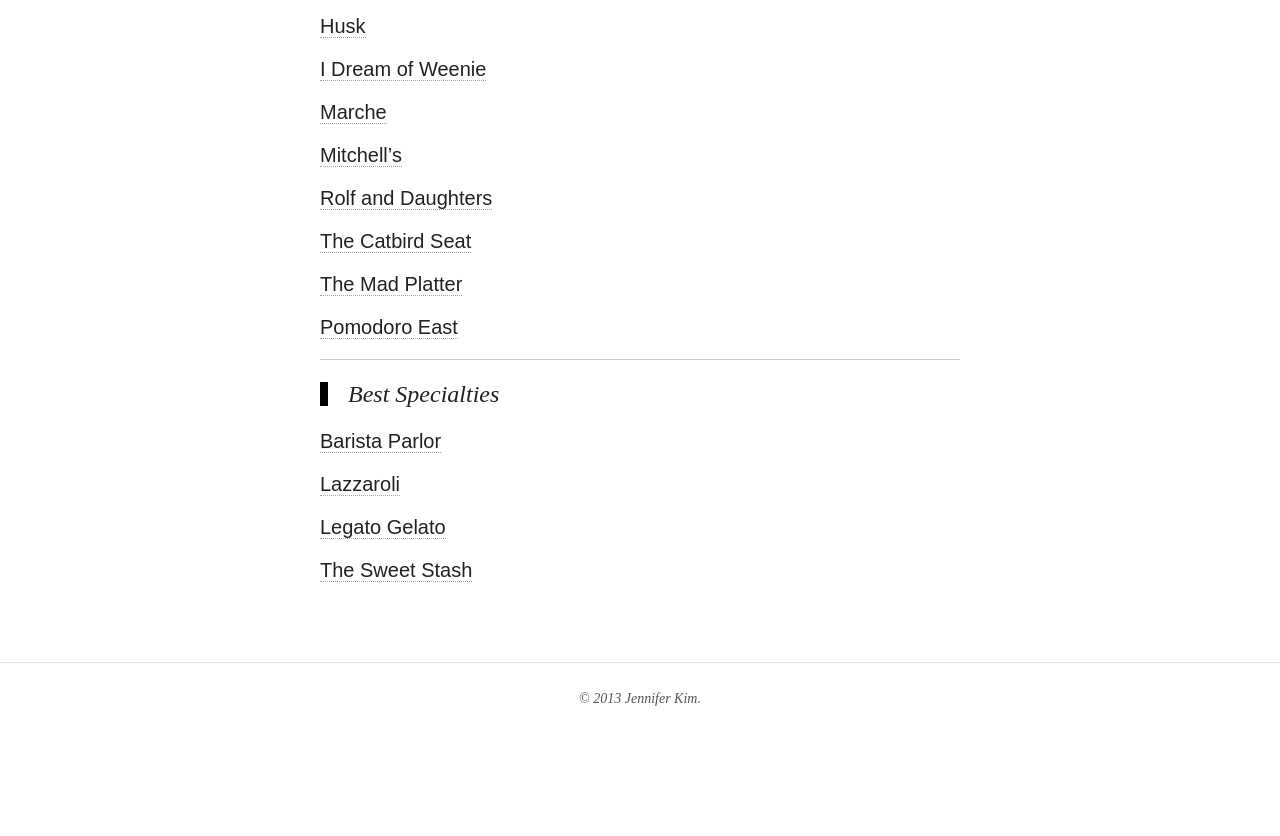
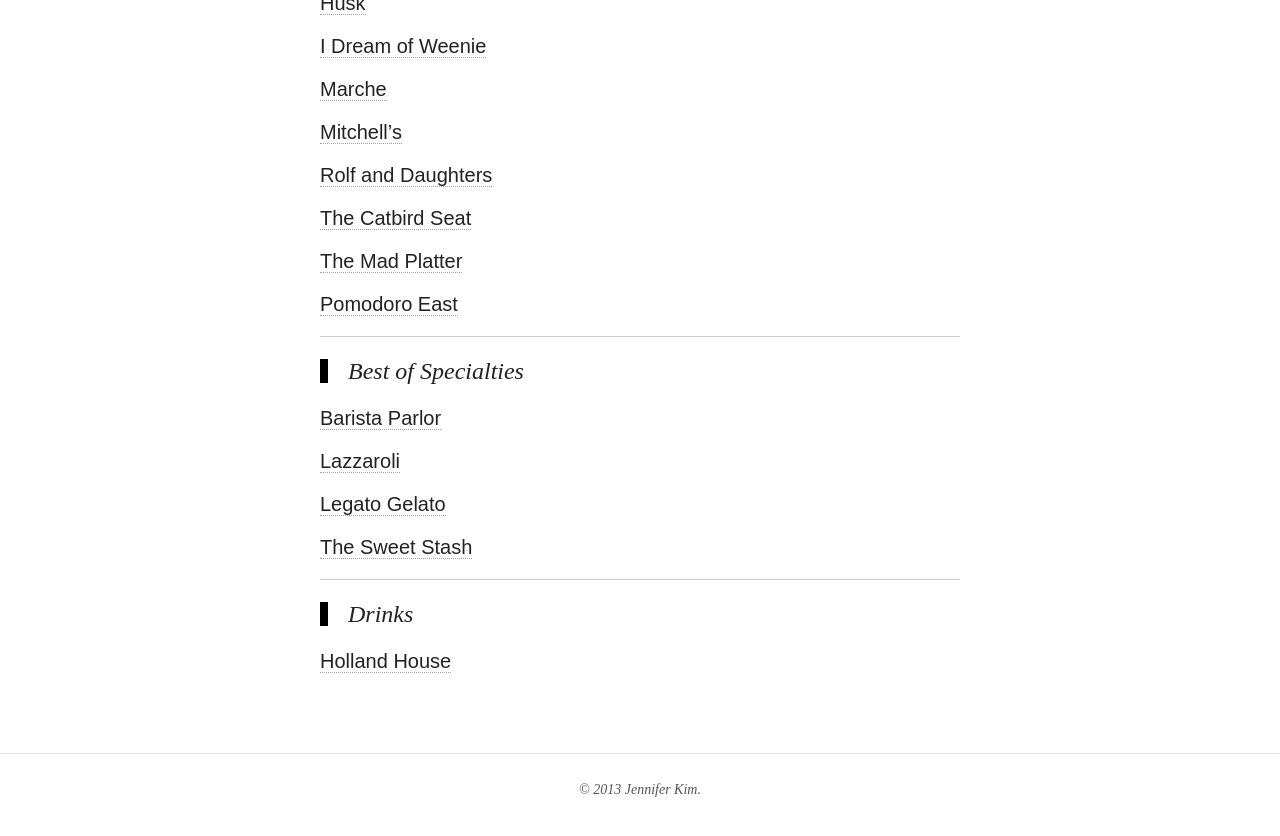
Before and after one commit to ahungryhipster/ahungryhipster.github.io, a Jekyll site: the page built from places.md, in a window 1280 px wide and 900 px high, scrolled down 948 px. Shown: the top 836 px of the window. Built offline with Jekyll 4.4.1, drawn with Linux system fonts in a browser that asks for light colours; nearby versions of some CDN libraries; before the commit the page ends 1757 px from its top, so only the background shows below that.

Commit message:
added restaurants

```diff
--- a/places.md
+++ b/places.md
@@ -6,8 +6,6 @@
 modified: 2013-09-13
 image: barista.jpg
 ---
-<hr>
-
 >Restaurants I Enjoy
 
 <a href="http://cityhousenashville.com">City House</a>
@@ -40,7 +38,7 @@
 
 <hr>
 
->Best Specialties
+>Best of Specialties
 
 <a href="http://www.baristaparlor.com">Barista Parlor</a>
 
@@ -49,3 +47,8 @@
 <a href="http://legatogelato.com">Legato Gelato</a>
 
 <a href="http://thesweetstash.com">The Sweet Stash</a>
+
+<hr>
+>Drinks
+
+<a href="http://www.hollandhousebarandrefuge.com">Holland House</a>
```
